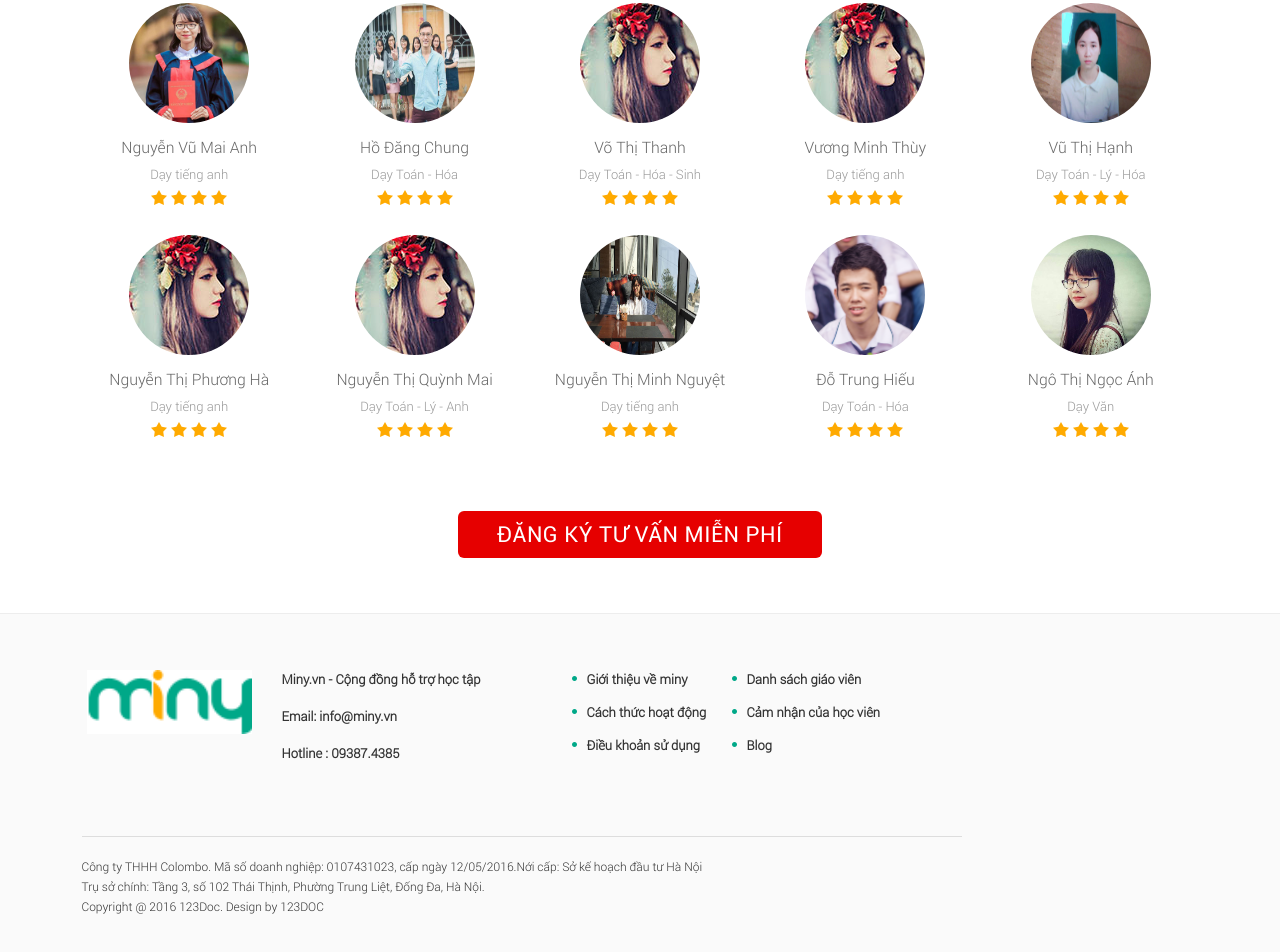
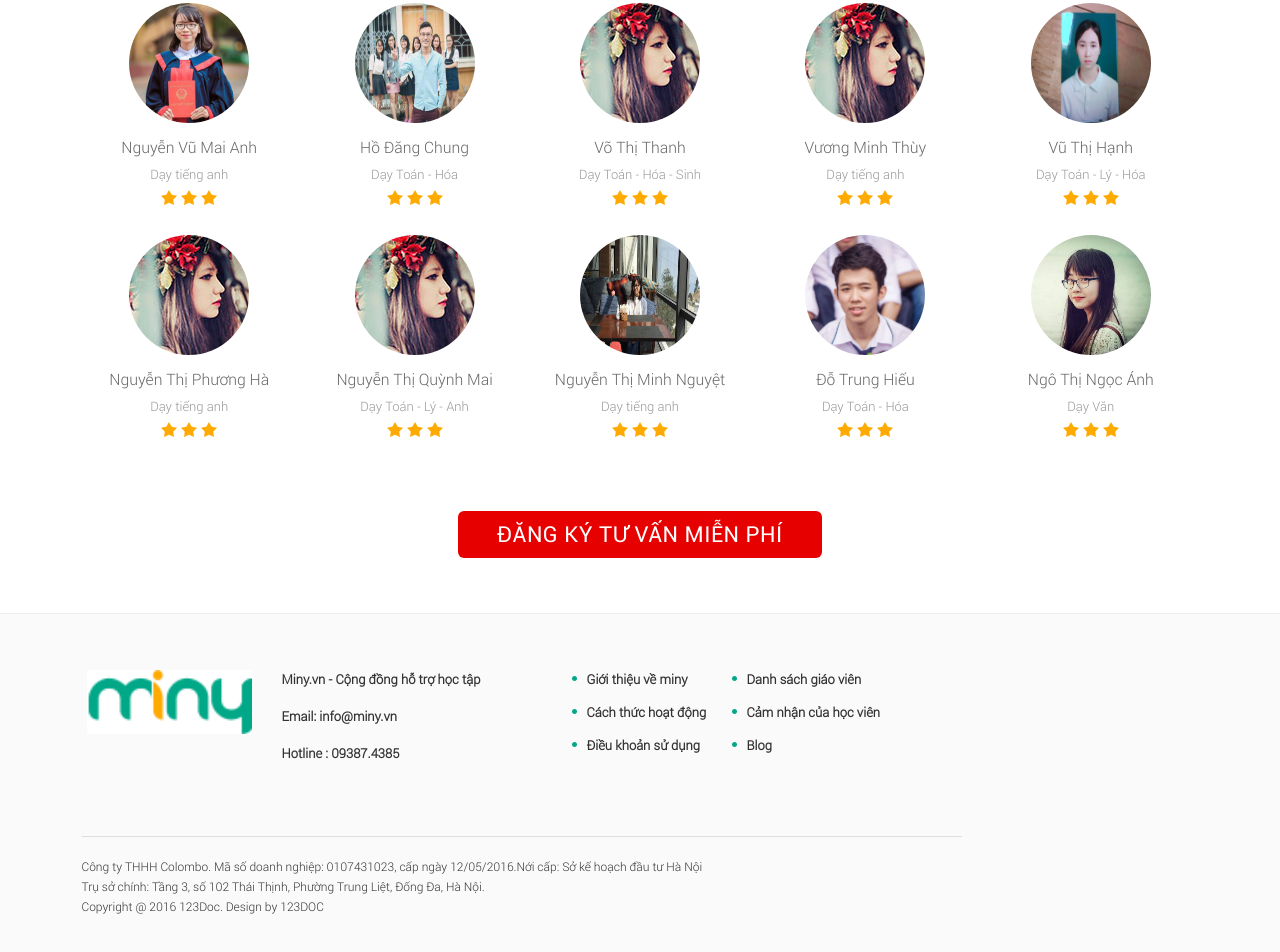
Before and after one commit to colombo-group/miny_landingpages, a website: page index.html in a window 1280 px wide. Shown: the part 1857-2809 px from the top of the page. Drawn offline with Linux system fonts and the light colour scheme; grey boxes are pictures that could not be loaded.

Commit message:
Update index.html

```diff
--- a/index.html
+++ b/index.html
@@ -172,7 +172,7 @@
 				<a href="#">Nguyễn vũ mai anh</a>
 				<p class="gia_su_noi_bat_intro_title">Dạy tiếng anh</p>
 				<ul class="gia_su_noi_bat_intro_ul">
-					<li><img src="imgs/star.png" alt="Sao"></li>
+
 					<li><img src="imgs/star.png" alt="Sao"></li>
 					<li><img src="imgs/star.png" alt="Sao"></li>
 					<li><img src="imgs/star.png" alt="Sao"></li>
@@ -185,13 +185,13 @@
 						<li><img src="imgs/star.png" alt="Sao"></li>
 						<li><img src="imgs/star.png" alt="Sao"></li>
 						<li><img src="imgs/star.png" alt="Sao"></li>
-						<li><img src="imgs/star.png" alt="Sao"></li>
 						<li><span class="gia_su_noi_bat_info-span">&#40;4&#47;5&#41;</span></li>
 					</ul>
 					<p class="gia_su_noi_bat_info_thanh_tich_label">Thành tích</p>
 					<ul class="gia_su_noi_bat_info_thanh_tich">
-						<li><img src="imgs/thanh_tich.png"><span>HSG Lớp 2 cấp trường</span></li>
-						<li><img src="imgs/thanh_tich.png"><span>Thành viên trong đội tuyển dự thi HSG Quốc gia môn tiếng anh (lớp 12)</span></li>
+						<li><img src="imgs/thanh_tich.png"><span>Điểm thi đại học: 26.75 (toán 8,5 ; văn 8,75 ; anh 9)</span></li>
+						<li><img src="imgs/thanh_tich.png"><span>IELTS 7.0 </span></li>
+						<li><img src='imgs/thnah_tich.png'><span>Thành viên trong đội tuyển dự thi HSG Quốc gia môn tiếng anh (lớp 12)</span></li>
 						<li><img src="imgs/thanh_tich.png"><span>Giải Nhì kì thi HSG tiếng anh cấp tỉnh </span></li>
 					</ul>
 				</div>
@@ -206,7 +206,7 @@
 					<li><img src="imgs/star.png" alt="Sao"></li>
 					<li><img src="imgs/star.png" alt="Sao"></li>
 					<li><img src="imgs/star.png" alt="Sao"></li>
-					<li><img src="imgs/star.png" alt="Sao"></li>
+
 				</ul>
 				<div class="gia_su_noi_bat_info">
 					<p class="gia_su_noi_bat_info_name">Hồ Đăng Chung</p>
@@ -216,7 +216,7 @@
 						<li><img src="imgs/star.png" alt="Sao"></li>
 						<li><img src="imgs/star.png" alt="Sao"></li>
 						<li><img src="imgs/star.png" alt="Sao"></li>
-						<li><img src="imgs/star.png" alt="Sao"></li>
+
 						<li><span class="gia_su_noi_bat_info-span">&#40;4&#47;5&#41;</span></li>
 					</ul>
 					<p class="gia_su_noi_bat_info_thanh_tich_label">Thành tích</p>
@@ -238,7 +238,7 @@
 					<li><img src="imgs/star.png" alt="Sao"></li>
 					<li><img src="imgs/star.png" alt="Sao"></li>
 					<li><img src="imgs/star.png" alt="Sao"></li>
-					<li><img src="imgs/star.png" alt="Sao"></li>
+
 				</ul>
 				<div class="gia_su_noi_bat_info">
 					<p class="gia_su_noi_bat_info_name">Võ Thị Thanh</p>
@@ -248,7 +248,7 @@
 						<li><img src="imgs/star.png" alt="Sao"></li>
 						<li><img src="imgs/star.png" alt="Sao"></li>
 						<li><img src="imgs/star.png" alt="Sao"></li>
-						<li><img src="imgs/star.png" alt="Sao"></li>
+
 						<li><span class="gia_su_noi_bat_info-span">&#40;4&#47;5&#41;</span></li>
 					</ul>
 					<p class="gia_su_noi_bat_info_thanh_tich_label">Thành tích</p>
@@ -267,7 +267,7 @@
 				<a href="#">Vương Minh Thùy</a>
 				<p class="gia_su_noi_bat_intro_title">Dạy tiếng anh</p>
 				<ul class="gia_su_noi_bat_intro_ul">
-					<li><img src="imgs/star.png" alt="Sao"></li>
+
 					<li><img src="imgs/star.png" alt="Sao"></li>
 					<li><img src="imgs/star.png" alt="Sao"></li>
 					<li><img src="imgs/star.png" alt="Sao"></li>
@@ -277,7 +277,7 @@
 					<p class="gia_su_noi_bat_info_title">Dạy tiếng anh</p>
 					<p class="gia_su_noi_bat_info_danh_gia_label">Đánh giá</p>
 					<ul class="gia_su_noi_bat_info_danh_gia">
-						<li><img src="imgs/star.png" alt="Sao"></li>
+
 						<li><img src="imgs/star.png" alt="Sao"></li>
 						<li><img src="imgs/star.png" alt="Sao"></li>
 						<li><img src="imgs/star.png" alt="Sao"></li>
@@ -299,7 +299,7 @@
 				<a href="#">Vũ Thị Hạnh </a>
 				<p class="gia_su_noi_bat_intro_title">Dạy Toán - Lý - Hóa</p>
 				<ul class="gia_su_noi_bat_intro_ul">
-					<li><img src="imgs/star.png" alt="Sao"></li>
+
 					<li><img src="imgs/star.png" alt="Sao"></li>
 					<li><img src="imgs/star.png" alt="Sao"></li>
 					<li><img src="imgs/star.png" alt="Sao"></li>
@@ -309,7 +309,7 @@
 					<p class="gia_su_noi_bat_info_title">Dạy Toán - Lý - Hóa</p>
 					<p class="gia_su_noi_bat_info_danh_gia_label">Đánh giá</p>
 					<ul class="gia_su_noi_bat_info_danh_gia">
-						<li><img src="imgs/star.png" alt="Sao"></li>
+
 						<li><img src="imgs/star.png" alt="Sao"></li>
 						<li><img src="imgs/star.png" alt="Sao"></li>
 						<li><img src="imgs/star.png" alt="Sao"></li>
@@ -333,7 +333,7 @@
 				<a href="#">Nguyễn Thị Phương Hà </a>
 				<p class="gia_su_noi_bat_intro_title">Dạy tiếng anh</p>
 				<ul class="gia_su_noi_bat_intro_ul">
-					<li><img src="imgs/star.png" alt="Sao"></li>
+
 					<li><img src="imgs/star.png" alt="Sao"></li>
 					<li><img src="imgs/star.png" alt="Sao"></li>
 					<li><img src="imgs/star.png" alt="Sao"></li>
@@ -343,7 +343,7 @@
 					<p class="gia_su_noi_bat_info_title">Dạy tiếng anh</p>
 					<p class="gia_su_noi_bat_info_danh_gia_label">Đánh giá</p>
 					<ul class="gia_su_noi_bat_info_danh_gia">
-						<li><img src="imgs/star.png" alt="Sao"></li>
+
 						<li><img src="imgs/star.png" alt="Sao"></li>
 						<li><img src="imgs/star.png" alt="Sao"></li>
 						<li><img src="imgs/star.png" alt="Sao"></li>
@@ -366,7 +366,7 @@
 				<a href="#">Nguyễn Thị Quỳnh Mai</a>
 				<p class="gia_su_noi_bat_intro_title">Dạy Toán - Lý - Anh </p>
 				<ul class="gia_su_noi_bat_intro_ul">
-					<li><img src="imgs/star.png" alt="Sao"></li>
+
 					<li><img src="imgs/star.png" alt="Sao"></li>
 					<li><img src="imgs/star.png" alt="Sao"></li>
 					<li><img src="imgs/star.png" alt="Sao"></li>
@@ -376,7 +376,7 @@
 					<p class="gia_su_noi_bat_info_title">Dạy Toán - Lý - Anh </p>
 					<p class="gia_su_noi_bat_info_danh_gia_label">Đánh giá</p>
 					<ul class="gia_su_noi_bat_info_danh_gia">
-						<li><img src="imgs/star.png" alt="Sao"></li>
+
 						<li><img src="imgs/star.png" alt="Sao"></li>
 						<li><img src="imgs/star.png" alt="Sao"></li>
 						<li><img src="imgs/star.png" alt="Sao"></li>
@@ -399,7 +399,7 @@
 				<a href="#">Nguyễn Thị Minh Nguyệt </a>
 				<p class="gia_su_noi_bat_intro_title">Dạy tiếng anh</p>
 				<ul class="gia_su_noi_bat_intro_ul">
-					<li><img src="imgs/star.png" alt="Sao"></li>
+
 					<li><img src="imgs/star.png" alt="Sao"></li>
 					<li><img src="imgs/star.png" alt="Sao"></li>
 					<li><img src="imgs/star.png" alt="Sao"></li>
@@ -409,7 +409,7 @@
 					<p class="gia_su_noi_bat_info_title">Dạy tiếng anh</p>
 					<p class="gia_su_noi_bat_info_danh_gia_label">Đánh giá</p>
 					<ul class="gia_su_noi_bat_info_danh_gia">
-						<li><img src="imgs/star.png" alt="Sao"></li>
+
 						<li><img src="imgs/star.png" alt="Sao"></li>
 						<li><img src="imgs/star.png" alt="Sao"></li>
 						<li><img src="imgs/star.png" alt="Sao"></li>
@@ -432,7 +432,7 @@
 				<a href="#">Đỗ Trung Hiếu</a>
 				<p class="gia_su_noi_bat_intro_title">Dạy Toán - Hóa</p>
 				<ul class="gia_su_noi_bat_intro_ul">
-					<li><img src="imgs/star.png" alt="Sao"></li>
+
 					<li><img src="imgs/star.png" alt="Sao"></li>
 					<li><img src="imgs/star.png" alt="Sao"></li>
 					<li><img src="imgs/star.png" alt="Sao"></li>
@@ -442,7 +442,7 @@
 					<p class="gia_su_noi_bat_info_title">Dạy Toán - Hóa</p>
 					<p class="gia_su_noi_bat_info_danh_gia_label">Đánh giá</p>
 					<ul class="gia_su_noi_bat_info_danh_gia">
-						<li><img src="imgs/star.png" alt="Sao"></li>
+
 						<li><img src="imgs/star.png" alt="Sao"></li>
 						<li><img src="imgs/star.png" alt="Sao"></li>
 						<li><img src="imgs/star.png" alt="Sao"></li>
@@ -463,7 +463,7 @@
 				<a href="#">Ngô Thị Ngọc Ánh </a>
 				<p class="gia_su_noi_bat_intro_title">Dạy Văn</p>
 				<ul class="gia_su_noi_bat_intro_ul">
-					<li><img src="imgs/star.png" alt="Sao"></li>
+
 					<li><img src="imgs/star.png" alt="Sao"></li>
 					<li><img src="imgs/star.png" alt="Sao"></li>
 					<li><img src="imgs/star.png" alt="Sao"></li>
@@ -473,7 +473,7 @@
 					<p class="gia_su_noi_bat_info_title">Dạy Văn</p>
 					<p class="gia_su_noi_bat_info_danh_gia_label">Đánh giá</p>
 					<ul class="gia_su_noi_bat_info_danh_gia">
-						<li><img src="imgs/star.png" alt="Sao"></li>
+
 						<li><img src="imgs/star.png" alt="Sao"></li>
 						<li><img src="imgs/star.png" alt="Sao"></li>
 						<li><img src="imgs/star.png" alt="Sao"></li>
```
